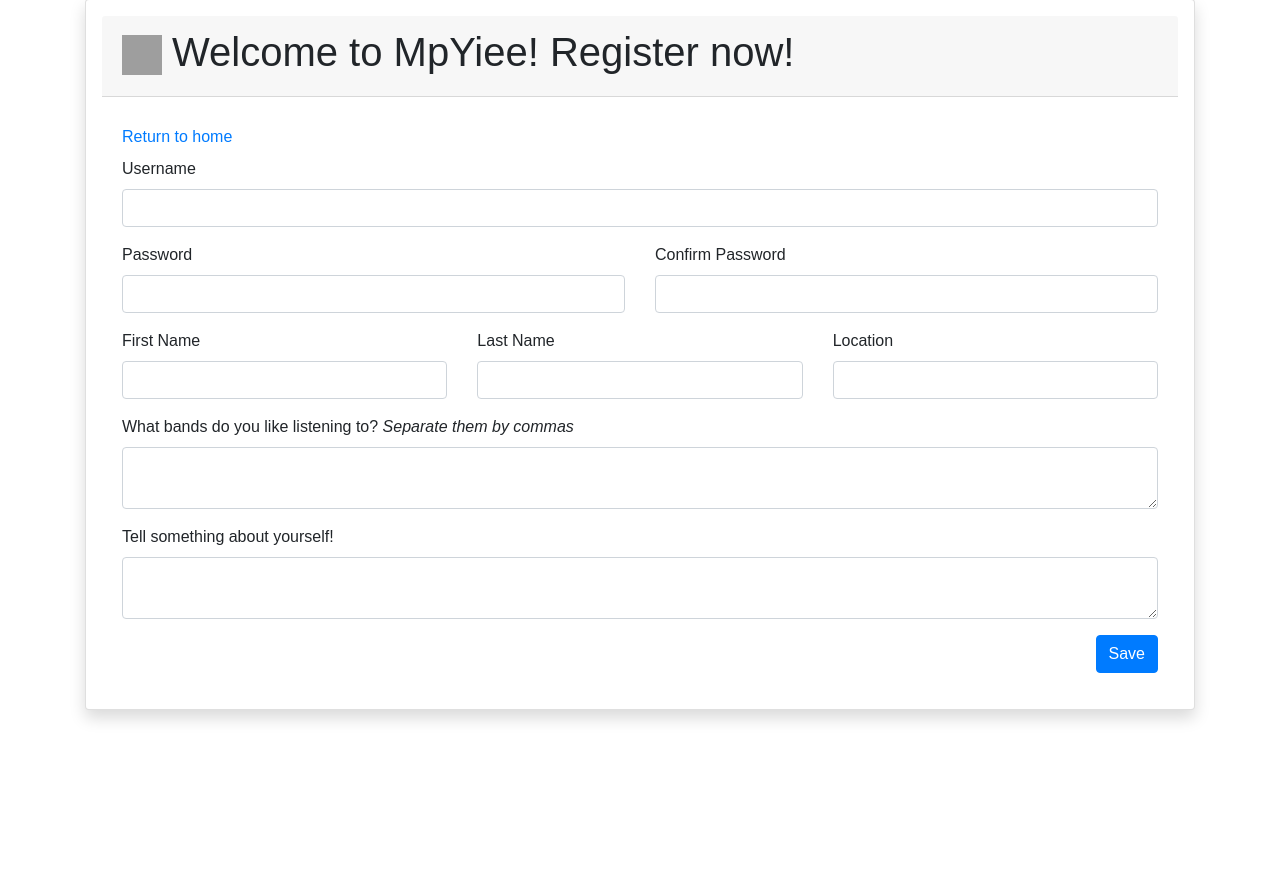
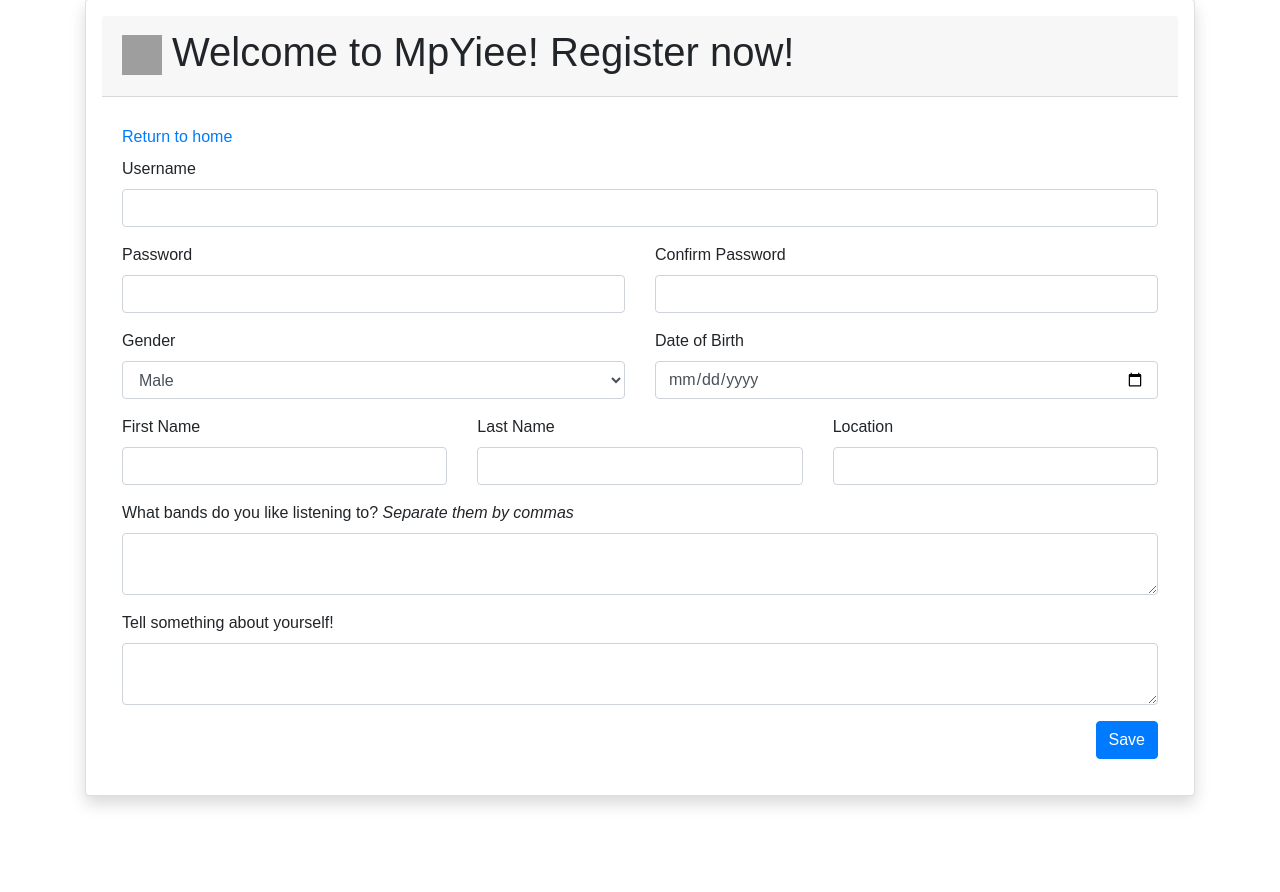
Before and after one commit to duaneywadey/MpYiee, a PHP site: page /register.php in a window 1280 px wide. Shown: the part 49-941 px from the top of the page. Before the commit the page ends 770 px from the top, so only its background shows below. Run offline with PHP 8.4, Linux system fonts and the light colour scheme; some libraries are stand-ins or nearby versions; grey boxes are pictures that could not be loaded.

Commit message:
update forms

```diff
--- a/php/classes/User.php
+++ b/php/classes/User.php
@@ -10,6 +10,8 @@
 			die($e->getMessage());
 		}
 	}
+
+
 
 	public function showAllUsers() {
 		try {
--- a/register.php
+++ b/register.php
@@ -58,6 +58,23 @@
 							</div>
 						</div>
 						<div class="row">
+							<div class="col-md-6">
+								<div class="form-group">
+									<label for="username">Gender</label>
+									<select name="gender" id="cars" class="form-control">
+									  <option value="volvo">Male</option>
+									  <option value="saab">Female</option>
+									</select>
+								</div>
+							</div>
+							<div class="col-md-6">
+								<div class="form-group">
+									<label for="username">Date of Birth</label>
+									<input type="date" class="form-control">
+								</div>
+							</div>
+						</div>
+						<div class="row">
 							<div class="col-md-4">
 								<div class="form-group">
 									<label for="username">First Name</label>
```
